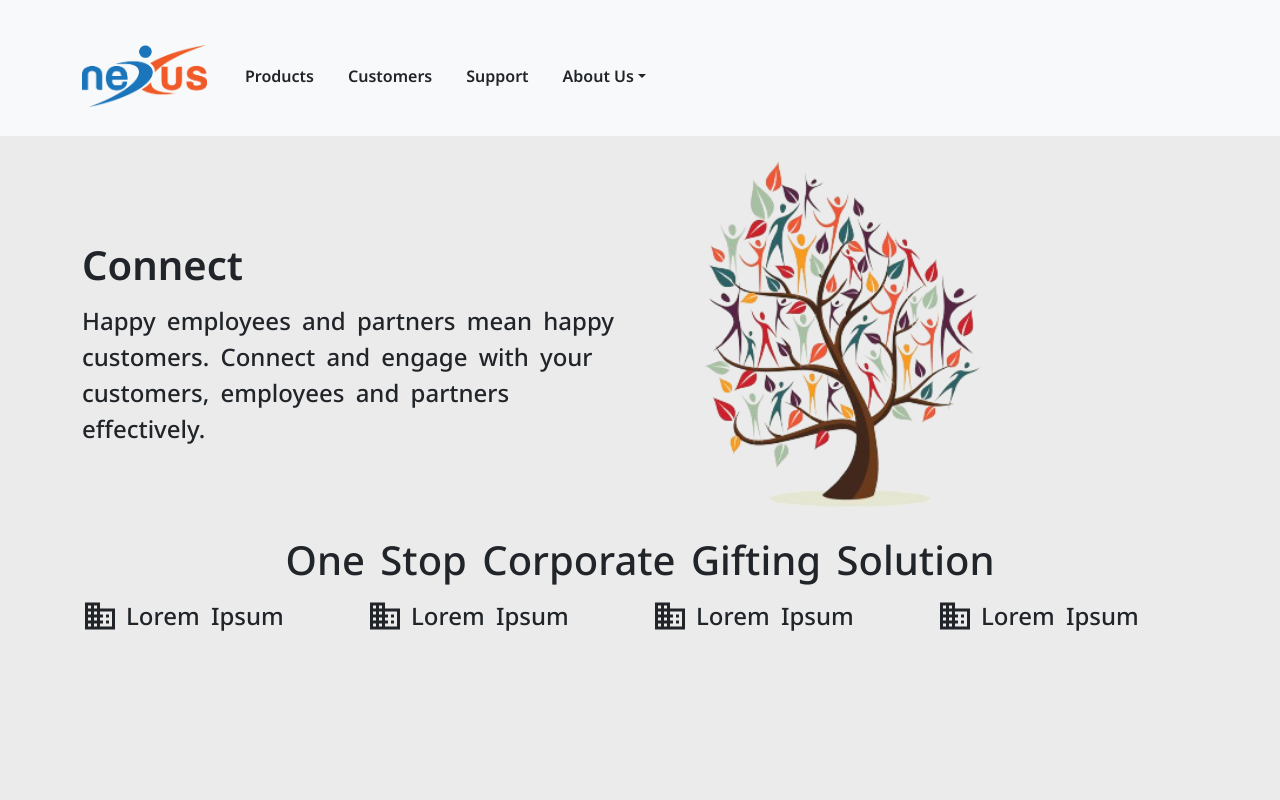
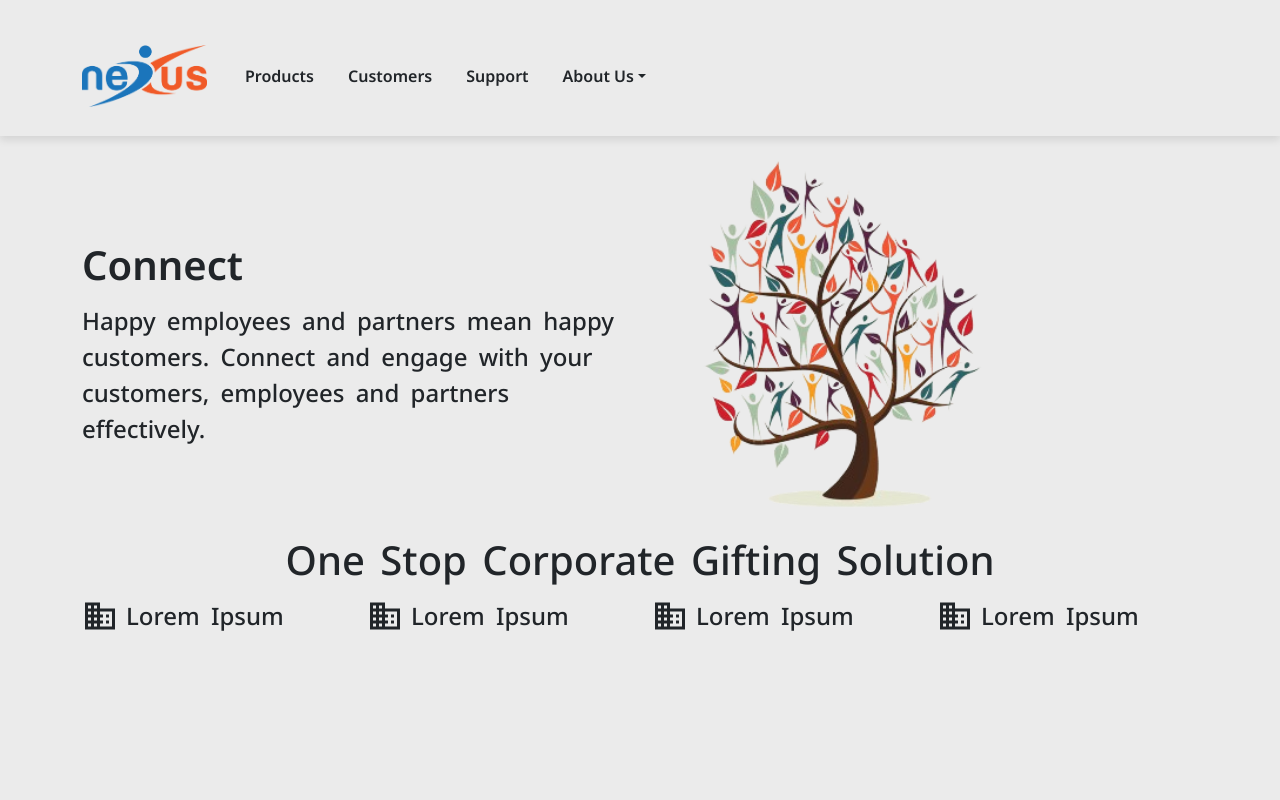
Before and after one commit to shyam-prasad657/static, a React (Vite) app: page / in a window 1280 px wide. Shown: the top 800 px of the page. Built offline with nearby package versions, Linux system fonts and the light colour scheme.

Commit message:
navbar and offcanvas fixed

```diff
--- a/src/App.jsx
+++ b/src/App.jsx
@@ -13,7 +13,7 @@ function App() {
 
   return (
     <>
-    <HashRouter>
+    <BrowserRouter>
     <header>
       <Nav />
     </header>
@@ -25,7 +25,7 @@ function App() {
       </Routes>
     </main>
     <Footer />
-    </HashRouter>
+    </BrowserRouter>
     </>
   )
 }
--- a/src/components/navbar.css
+++ b/src/components/navbar.css
@@ -13,7 +13,9 @@ nav {
     height : 17vh;
   }
 .bg-body-tertiary{
-  background-color: #EBEBEB;
+  background-color: #EBEBEB !important;
+    box-shadow: 0 4px 8px rgba(0, 0, 0, 0.1);
+
 }
 nav.scroller{
   background-color: rgba(255, 255, 255, 0.4); /* Transparent */
--- a/src/components/navbar.jsx
+++ b/src/components/navbar.jsx
@@ -78,21 +78,21 @@ return(
 </nav>
     <div class="offcanvas offcanvas-start" data-bs-scroll="true" tabindex="-1" id="offcanvasWithBothOptions" aria-labelledby="offcanvasWithBothOptionsLabel">
       <ul className = "navbar-nav me-auto mb-2 mb-lg-0" >
-            <div className= "nav-item" id = {`${selectedIndex === 2 ? "Item-2" : ""}`} onClick={() => setSelectedIndex(2)}>
+            <div className= "nav-item" data-bs-dismiss="offcanvas" id = {`${selectedIndex === 2 ? "Item-2" : ""}`} onClick={() => setSelectedIndex(2)}>
               <p>Products</p>
             </div>
-            <div className= "nav-item" id = {`${selectedIndex === 3 ? "Item-4" : ""}`} onClick={() => setSelectedIndex(3)}>
+            <div className= "nav-item" data-bs-dismiss="offcanvas" id = {`${selectedIndex === 3 ? "Item-4" : ""}`} onClick={() => setSelectedIndex(3)}>
               <p aria-disabled="true">Customers</p>
             </div>
-            <div className= "nav-item" id = {`${selectedIndex === 4 ? "Item-5" : ""}`} onClick={() => setSelectedIndex(4)}>
+            <div className= "nav-item" data-bs-dismiss="offcanvas" id = {`${selectedIndex === 4 ? "Item-5" : ""}`} onClick={() => setSelectedIndex(4)}>
               <p aria-disabled="true">Support</p>
             </div>
             <div className= "nav-item dropdown" id = {`${selectedIndex === 1 ? "Item-1" : ""}`} onClick={() => setSelectedIndex(1)}>
               <p className="tab dropdown-toggle " role="button" data-bs-toggle="dropdown" aria-expanded="false">About Us</p>
               <ul className="dropdown-menu">
-                <Link to = '/about'>
+                <Link to = '/about#about-container'>
                   <li>
-                    <div className = 'd-flex align-items-center dropdown-item'>
+                    <div className = 'd-flex align-items-center dropdown-item' data-bs-dismiss="offcanvas">
                       <MdTimeline className='nav-icons' />
                       <p className = 'ms-2'>Our Story</p>
                       </div>
@@ -100,7 +100,7 @@ return(
                 </Link>
                 <Link to = '/reachus'>
                   <li>
-                    <div className = 'd-flex align-items-center dropdown-item'>
+                    <div className = 'd-flex align-items-center dropdown-item' data-bs-dismiss="offcanvas">
                       <FaMapMarkerAlt className='nav-icons' />
                       <p className = 'ms-2'>Reach Us</p>
                       </div>
@@ -109,7 +109,7 @@ return(
                 <li><hr className="dropdown-divider" /></li>
                 <Link to = '/faq'>
                   <li>
-                    <div className = 'd-flex align-items-center dropdown-item'>
+                    <div className = 'd-flex align-items-center dropdown-item' data-bs-dismiss="offcanvas">
                       <FaQuestionCircle className='nav-icons' />
                       <p className = 'ms-2'>FAQ</p>
                       </div>
--- a/src/index.css
+++ b/src/index.css
@@ -7,7 +7,7 @@
   color-scheme: light dark;
   color: rgba(255, 255, 255, 0.87);
   background-color: #242424;
-  scroll-padding-top: 115px;
+  scroll-padding-top: 118px;
   font-synthesis: none;
   text-rendering: optimizeLegibility;
   -webkit-font-smoothing: antialiased;
```
